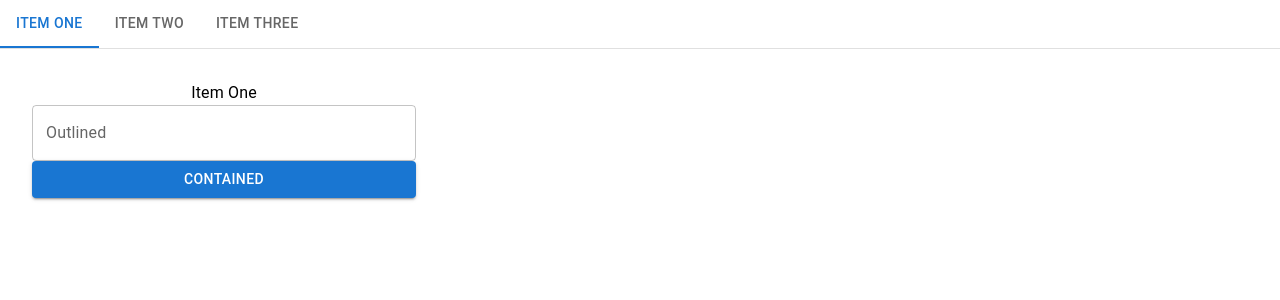
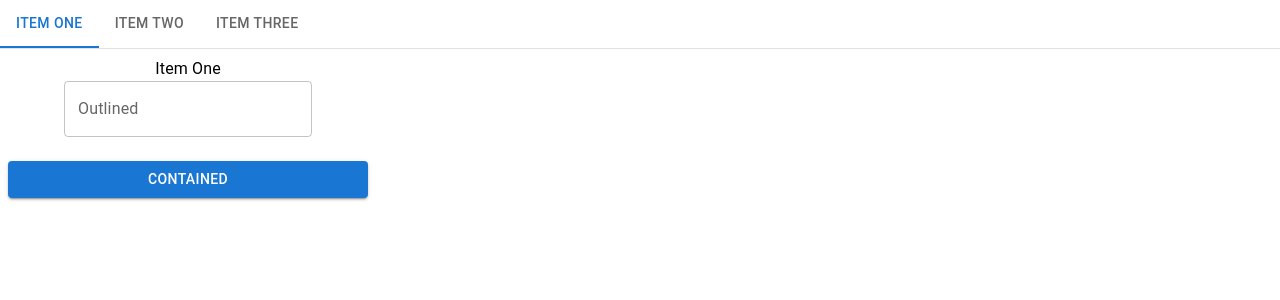
Before and after one commit to semyadmin/yandexCalculator, a React (Create React App) app in the folder Orchestrator/frontend/: page / in a window 1280 px wide. Shown: the top 300 px of the page. Built offline with nearby package versions, Linux system fonts and the light colour scheme.

Commit message:
Создаем фронт 2

```diff
--- a/Orchestrator/frontend/package.json
+++ b/Orchestrator/frontend/package.json
@@ -9,6 +9,7 @@
     "@testing-library/jest-dom": "^5.17.0",
     "@testing-library/react": "^13.4.0",
     "@testing-library/user-event": "^13.5.0",
+    "axios": "^1.6.7",
     "react": "^18.2.0",
     "react-dom": "^18.2.0",
     "react-scripts": "5.0.1",
--- a/Orchestrator/frontend/src/App.js
+++ b/Orchestrator/frontend/src/App.js
@@ -1,12 +1,16 @@
 import React from 'react';
 import './App.css';
 import BasicTabs from './BasicTabs/BasicTabs.jsx';
+import axios from 'axios';
 
+const client = axios.create({
+  baseURL: 'http://localhost:8080',
+})
 
 function App() {
   return (
     <div className="App">
-      <BasicTabs />
+      <BasicTabs client={client} />
     </div>
   );
 }
--- a/Orchestrator/frontend/src/BasicTabs/BasicTabs.jsx
+++ b/Orchestrator/frontend/src/BasicTabs/BasicTabs.jsx
@@ -4,14 +4,7 @@ import Tab from '@mui/material/Tab';
 import Box from '@mui/material/Box';
 import CustomTabPanel from '../CustomTabPanel/CustomTabPanel';
 
-function a11yProps(index) {
-    return {
-      id: `simple-tab-${index}`,
-      'aria-controls': `simple-tabpanel-${index}`,
-    };
-  }
-
-  export default function BasicTabs() {
+  export default function BasicTabs({client}) {
     const [value, setValue] = React.useState(0);
 
     const handleChange = (event, newValue) => {
@@ -22,19 +15,13 @@ function a11yProps(index) {
       <Box sx={{ width: '100%' }}>
         <Box sx={{ borderBottom: 1, borderColor: 'divider' }}>
           <Tabs value={value} onChange={handleChange} aria-label="basic tabs example">
-            <Tab label="Item One" {...a11yProps(0)} />
-            <Tab label="Item Two" {...a11yProps(1)} />
-            <Tab label="Item Three" {...a11yProps(2)} />
+            <Tab label="Item One" />
+            <Tab label="Item Two" />
+            <Tab label="Item Three"  />
           </Tabs>
         </Box>
-        <CustomTabPanel value={value} index={0}>
+        <CustomTabPanel value={value} index={0} client={client}>
           Item One
-        </CustomTabPanel>
-        <CustomTabPanel value={value} index={1}>
-          Item Two
-        </CustomTabPanel>
-        <CustomTabPanel value={value} index={2}>
-          Item Three
         </CustomTabPanel>
       </Box>
     );
--- a/Orchestrator/frontend/src/CustomTabPanel/CustomTabPanel.jsx
+++ b/Orchestrator/frontend/src/CustomTabPanel/CustomTabPanel.jsx
@@ -8,32 +8,41 @@ import Grid from '@mui/material/Grid';
 
 
 export default function CustomTabPanel(props) {
-  const { onChange, children, value, index, ...other } = props;
-
+  const { children, value, index, client } = props;
+  const [textValue, setTextValue] = React.useState('');
+  const onChangeText = (event) => {
+    setTextValue(event.target.value);
+  }
   return (
     <div
       role="tabpanel"
       hidden={value !== index}
       id={`simple-tabpanel-${index}`}
-      {...other}
     >
       {value === index && (
-            <Grid item md={12} container spacing={2}>
-              <Grid xs={4} sx={{m: 3}}>
-                <Box sx={{ p: 3}} align="center" display="flex" flexDirection="column" spacing={2}>
-                  <Typography>{children}</Typography>
-                  <TextField
-                    id="outlined-basic"
-                    label="Outlined"
-                    onChange={onChange}
-                  />
-                  <Button variant="contained">Contained</Button>
-                </Box>
+          <Box sx={{ flexGrow: 1 }}>
+            <Grid container spacing={2}>
+              <Grid sx={{m: 3}}>
+                <Typography>{children}</Typography>
+                <TextField
+                  id="outlined-basic"
+                  label="Outlined"
+                  variant="outlined"
+                  value={textValue}
+                  onChange={onChangeText}
+                />
+                <Button
+                  fullWidth
+                  variant="contained"
+                  onClick={() => onChangeText()}
+                  sx={{ mt: 3, mb: 2 }}
+                >Contained</Button>
               </Grid>
-              <Grid item xs={4}>
+              <Grid sx={{m: 3}}>
+                <Typography>{textValue}</Typography>
+              </Grid>
             </Grid>
-
-            </Grid>
+          </Box>
 
       )}
     </div>
```
Also changed, not shown: 1 other file (tests, documents, lock files or other folders).
